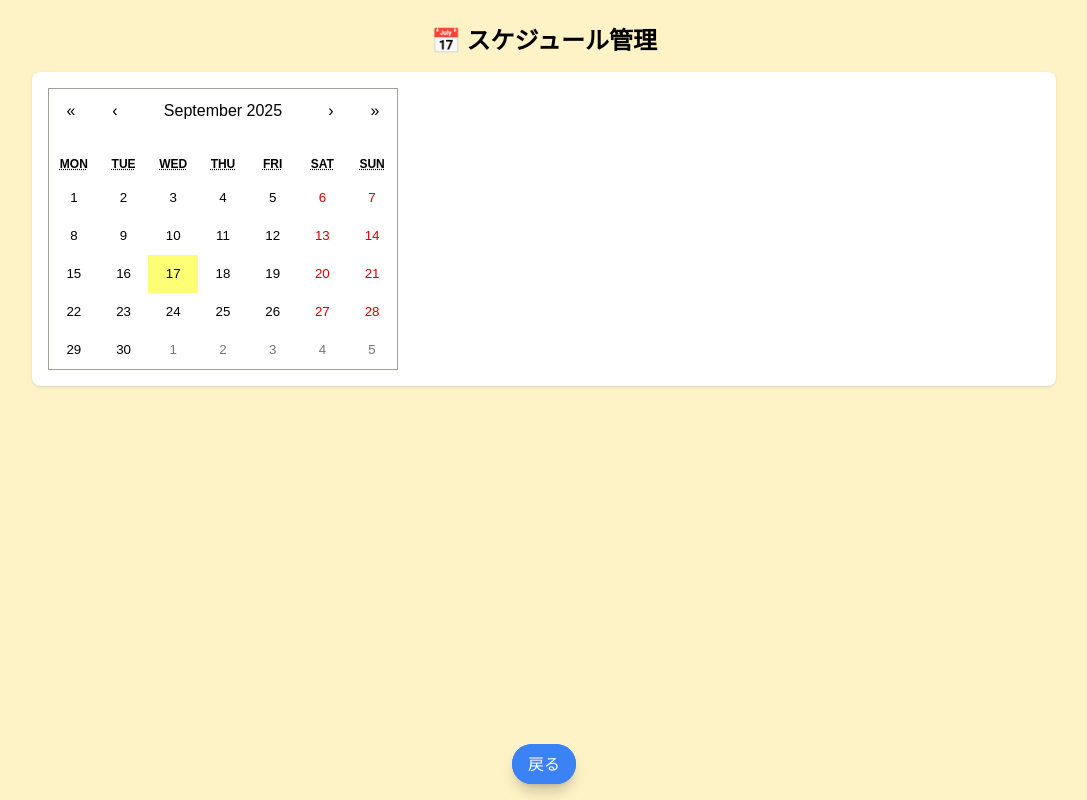
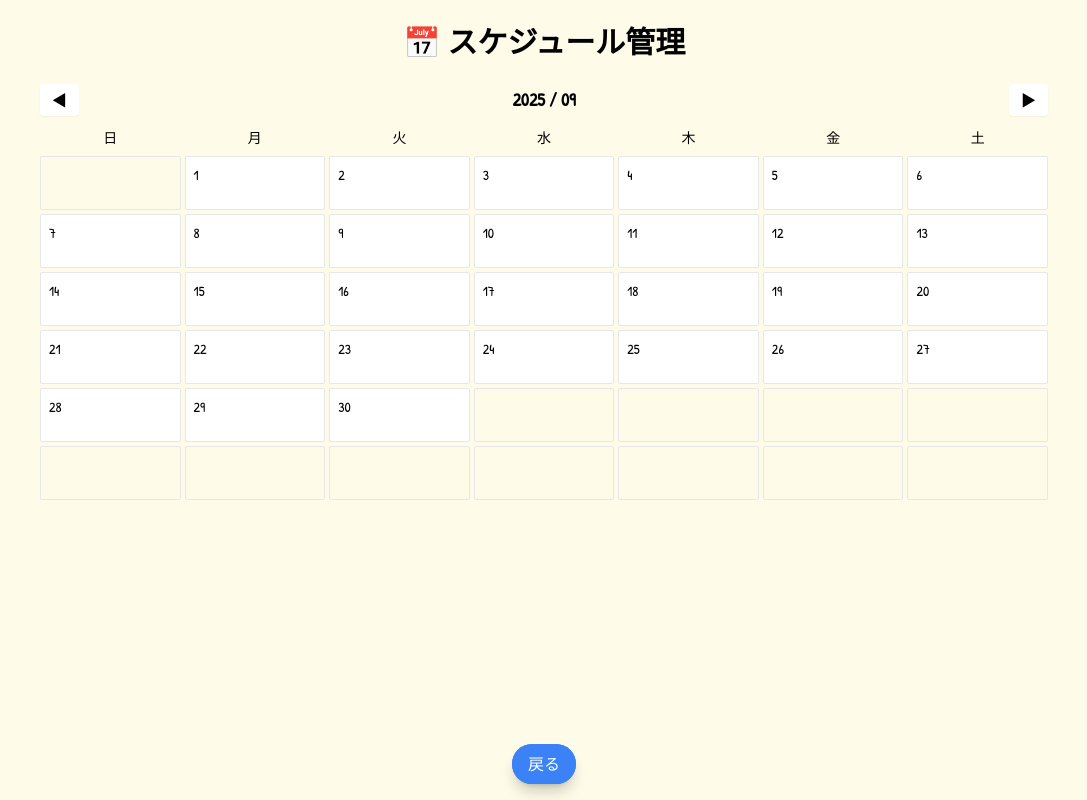
Before and after one commit to m-i-k-soma/soma-family, a React (Vite) app: page /schedule in a window 1280 px wide. Shown: the whole page, without its empty margins (96-1183 px from the left). Built offline with nearby package versions, Linux system fonts and the light colour scheme; a web font is replaced by a local one.

Commit message:
update something

```diff
--- a/src/pages/SchedulePage.jsx
+++ b/src/pages/SchedulePage.jsx
@@ -1,30 +1,43 @@
-import "react-calendar/dist/Calendar.css";
 import React, { useState } from "react";
-import Calendar from "react-calendar";
+import MonthCalendar from "../components/MonthCalendar";
 import { useEvents } from "../context/EventContext";
 import BackButton from "../components/BackButton";
 
 const SchedulePage = () => {
-  const { getEventsByDate, dateKey } = useEvents();
+  const { events, getEventsByDate } = useEvents();
   const [selectedDate, setSelectedDate] = useState(null);
 
+  const handleDateClick = (dateKey) => {
+    setSelectedDate(dateKey);
+  };
+
   return (
-    <div className="min-h-screen p-6 flex flex-col items-center">
+    <div className="min-h-screen p-6 flex justify-center bg-yellow-50">
       <div className="w-full max-w-4xl">
-        <h1 className="text-2xl font-bold text-center mb-4">📅 スケジュール管理</h1>
+        <h1 className="text-3xl font-bold text-center mb-4 font-sans">
+          📅 スケジュール管理
+        </h1>
 
-        {/* react-calendar を直接表示 */}
-        <div className="bg-white rounded-lg shadow p-4">
-          <Calendar onClickDay={(value) => setSelectedDate(dateKey(value))} />
+        <div className="p-2 flex justify-center">
+          <div className="w-full">
+            {/* ① イベント連動 */}
+            <MonthCalendar
+              onDateClick={handleDateClick}
+              events={events}
+              small={false}
+            />
+          </div>
         </div>
       </div>
 
-      {/* モーダル */}
+      {/* modal */}
       {selectedDate && (
         <div className="fixed inset-0 flex items-center justify-center bg-black bg-opacity-50 z-40">
           <div className="bg-white rounded-xl p-4 w-full max-w-lg">
             <div className="flex justify-between items-center mb-2">
-              <h2 className="text-lg font-semibold">📅 {selectedDate} の予定</h2>
+              <h2 className="text-lg font-semibold">
+                📅 {selectedDate} の予定
+              </h2>
               <button
                 onClick={() => setSelectedDate(null)}
                 className="px-2 py-1 rounded bg-gray-200"
@@ -38,7 +51,10 @@ const SchedulePage = () => {
                 <p className="text-gray-500">予定はありません。</p>
               ) : (
                 getEventsByDate(selectedDate).map((ev) => (
-                  <div key={ev.id} className="border rounded p-3 bg-gray-50">
+                  <div
+                    key={ev.id}
+                    className="border rounded p-3 bg-gray-50 shadow"
+                  >
                     <div className="flex items-center justify-between">
                       <div className="flex gap-2 items-center">
                         <div className="text-xl">
@@ -50,15 +66,23 @@ const SchedulePage = () => {
                             ? "🎵"
                             : "📌"}
                         </div>
-                        <div className="font-bold">{ev.title || "(タイトルなし)"}</div>
+                        <div className="font-bold">
+                          {ev.title || "(タイトルなし)"}
+                        </div>
                       </div>
                       <div className="text-sm text-gray-600">
                         {ev.startTime
-                          ? `${ev.startTime}${ev.endTime ? " - " + ev.endTime : ""}`
+                          ? `${ev.startTime}${
+                              ev.endTime ? " - " + ev.endTime : ""
+                            }`
                           : ""}
                       </div>
                     </div>
-                    {ev.memo && <div className="mt-2 text-sm text-gray-700">{ev.memo}</div>}
+                    {ev.memo && (
+                      <div className="mt-2 text-sm text-gray-700">
+                        {ev.memo}
+                      </div>
+                    )}
                     {ev.images && ev.images.length > 0 && (
                       <div className="flex gap-2 mt-2 flex-wrap">
                         {ev.images.map((src, i) => (
@@ -69,15 +93,6 @@ const SchedulePage = () => {
                             className="w-16 h-16 object-cover rounded"
                           />
                         ))}
-                      </div>
-                    )}
-                    {ev.thumbnail && (
-                      <div className="mt-2">
-                        <img
-                          src={ev.thumbnail}
-                          alt="thumbnail"
-                          className="w-32 h-32 object-cover rounded"
-                        />
                       </div>
                     )}
                     {ev.url && (
```
